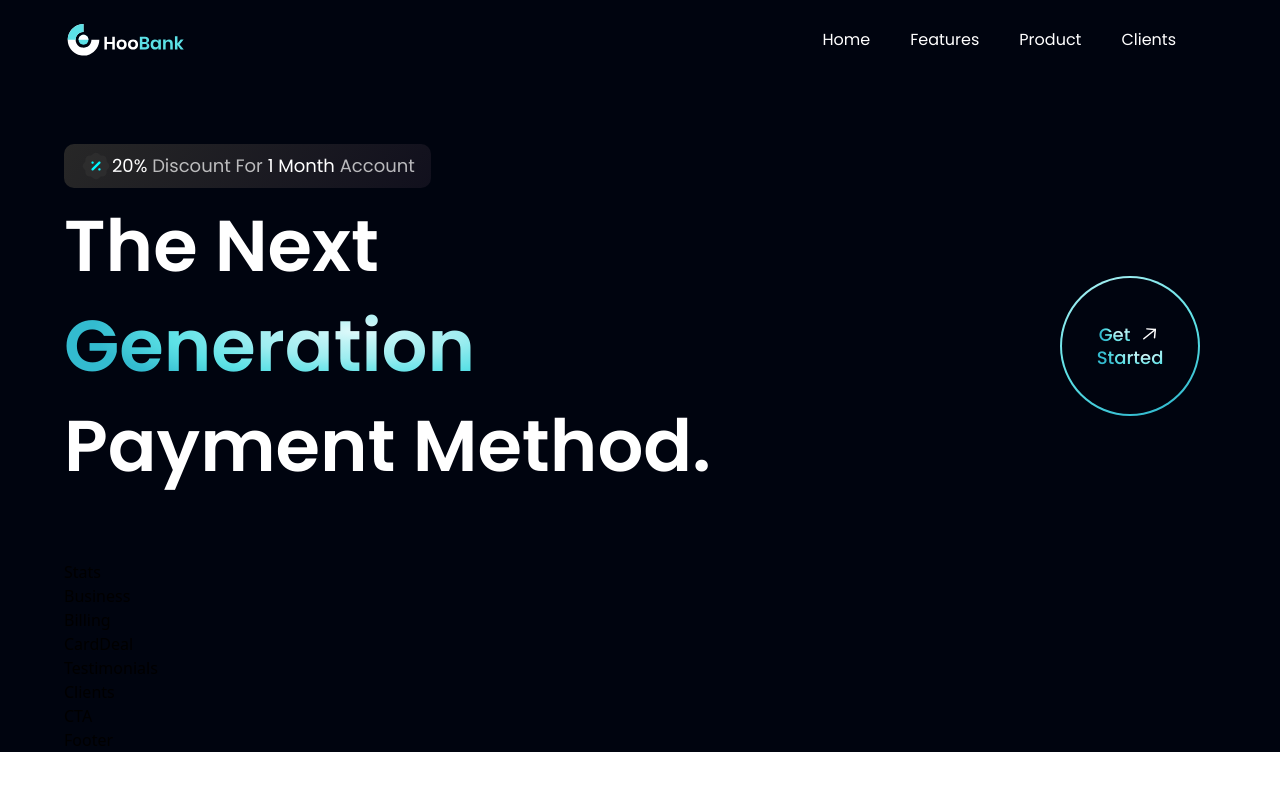
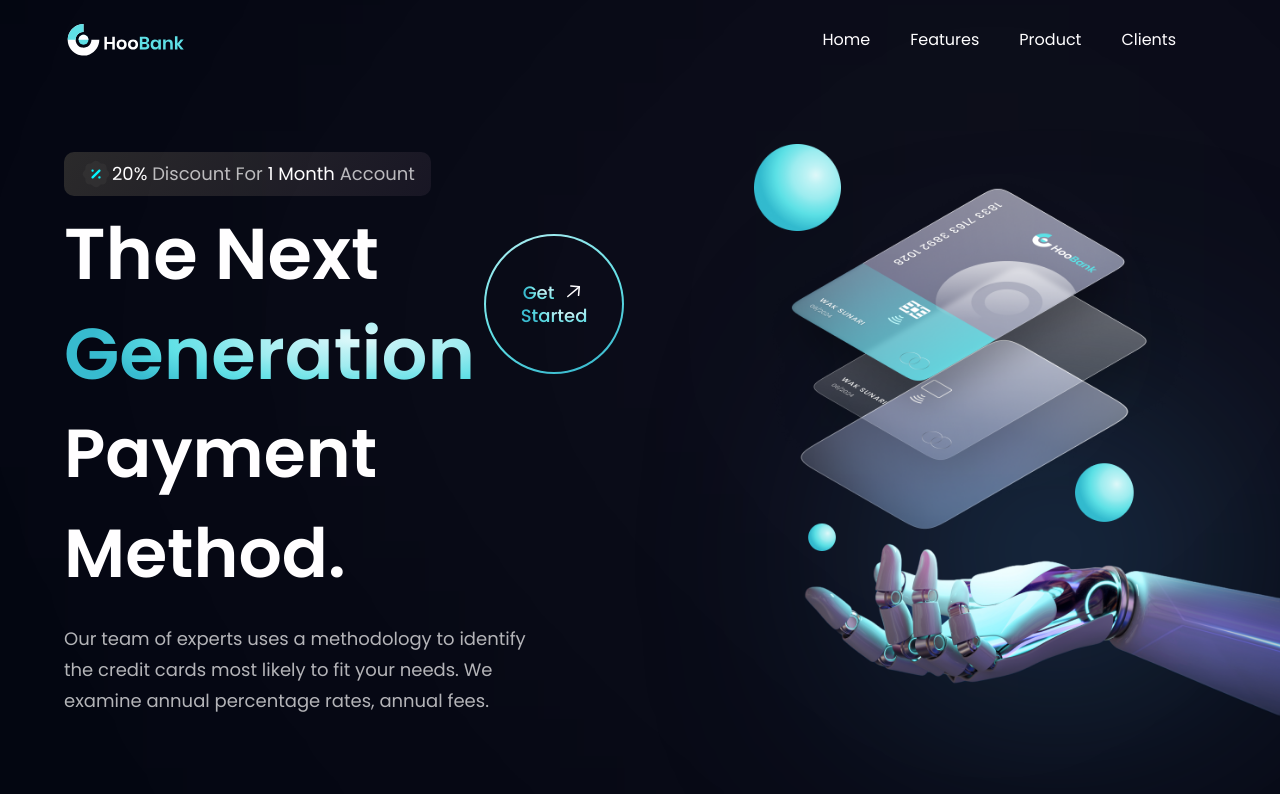
Before and after one commit to Fraigoza200/Modern-Website, a React (Create React App) app: page / in a window 1280 px wide. Shown: the top 794 px of the page. Built offline with nearby package versions, Linux system fonts and the light colour scheme.

Commit message:
Hero Section Built

```diff
--- a/src/components/Hero.jsx
+++ b/src/components/Hero.jsx
@@ -1,6 +1,6 @@
 import styles from '../style';
 import { discount, robot } from '../assets';
-import GetStarted from './GetStarted'
+import GetStarted from './GetStarted';
 
 const Hero = () => (
   <section id="home" className={`flex md:flex-row flex-col ${styles.paddingY}`}>
@@ -18,13 +18,32 @@
       <div className="flex flex-row justify-between items-center w-full">
         <h1 className="flex-1 font-poppins font-semibold ss:text-[72px] text-[52px] text-white ss:leading-[100px] leading-[75px]">
           The Next <br className="sm:block hidden" />{' '}
-          <span className="text-gradient">Generation</span> <br/>
-          Payment Method.
+          <span className="text-gradient">Generation</span>
         </h1>
-        <div className='ss:flex hidden md:mr-4 mr-0'>
-            <GetStarted />
+        <div className="ss:flex hidden md:mr-4 mr-0">
+          <GetStarted />
         </div>
       </div>
+
+      <h1 className=" font-poppins font-semibold ss:text-[68px] text-[52px] text-white ss:leading-[100px] leading-[75px] w-full">
+        Payment Method.
+      </h1>
+      <p className={`${styles.paragraph} max-w-[470px] mt-5`}>
+        Our team of experts uses a methodology to identify the credit cards most
+        likely to fit your needs. We examine annual percentage rates, annual
+        fees.
+      </p>
+    </div>
+
+    <div className={`flex-1 flex ${styles.flexCenter} md:my-0 my-10 relative`}>
+      <img src={robot} alt="Robot arm"  className='w-[100%] h-[100%] relative z-[5]'/>
+      <div className='absolute z-[0] w-[40%] h-[35%] top-0 pink__gradient'/>
+      <div className='absolute z-[1] w-[80%] h-[80%] rounded-full bottom-40 white__gradient'/>
+      <div className='absolute z-[0] w-[50%] h-[50%] right-20 bottom-20 blue__gradient'/>
+    </div>
+
+    <div className={`${styles.flexCenter} ss:hidden`}>
+      <GetStarted />
     </div>
   </section>
 );
```
